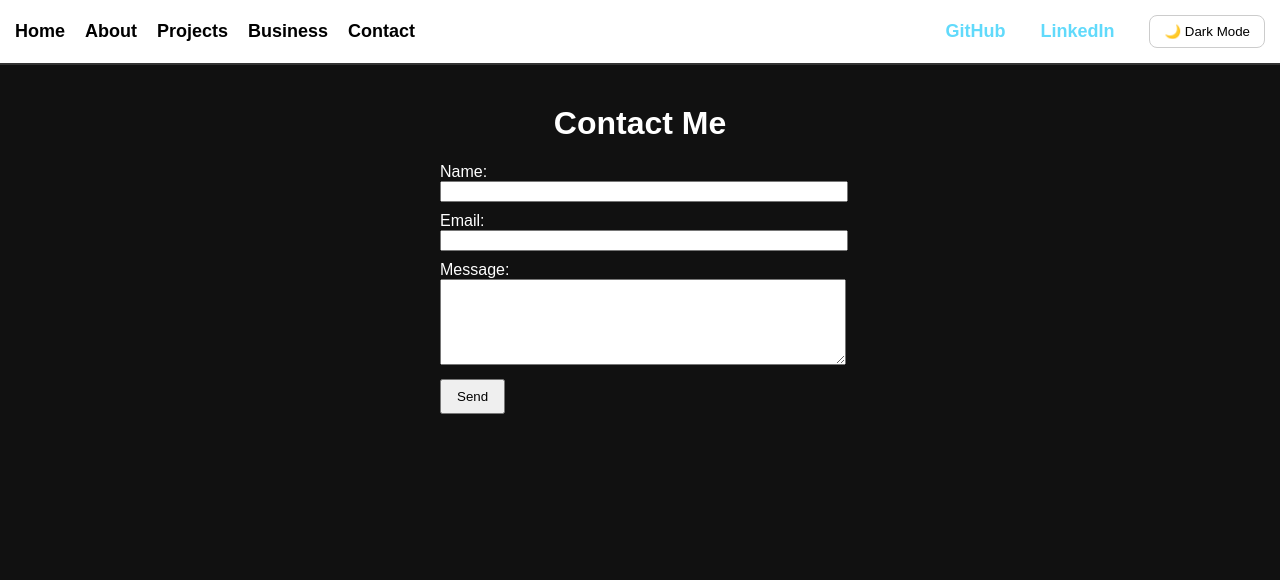
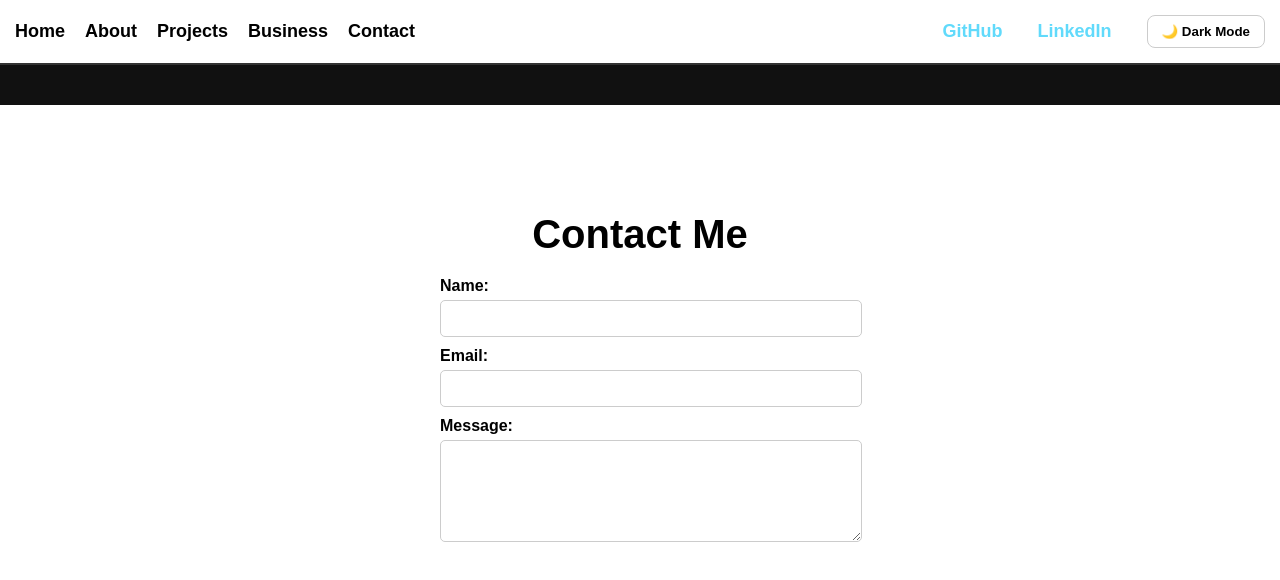
Before and after one commit to mohammadeissa/portfolio, a React (Create React App) app: page /contact in a window 1280 px wide. Shown: the top 580 px of the page. Built offline with nearby package versions, Linux system fonts and the light colour scheme.

Commit message:
Add full light/dark mode support across all pages

```diff
--- /dev/null
+++ b/src/About.css
@@ -0,0 +1,22 @@
+.page-container {
+  background-color: var(--bg-color);
+  color: var(--text-color);
+  min-height: 90vh;
+  padding: 80px 20px;
+  text-align: center;
+  transition: background-color 0.3s ease, color 0.3s ease;
+}
+
+h1 {
+  font-size: 2.5rem;
+  margin-bottom: 20px;
+  color: var(--accent-color);
+}
+
+p {
+  font-size: 18px;
+  line-height: 1.6;
+  max-width: 800px;
+  margin: 0 auto;
+  color: var(--text-color);
+}
--- a/src/About.js
+++ b/src/About.js
@@ -1,3 +1,4 @@
+import "./About.css";
 function About() {
   return (
     <div className="page-container">
--- a/src/App.css
+++ b/src/App.css
@@ -1,6 +1,10 @@
 .App {
   text-align: center;
+  background-color: var(--bg-color);
+  color: var(--text-color);
+  transition: background-color 0.3s ease, color 0.3s ease;
 }
+
 
 .App-logo {
   height: 40vmin;
--- /dev/null
+++ b/src/Contact.css
@@ -0,0 +1,59 @@
+.page-container {
+  background-color: var(--bg-color);
+  color: var(--text-color);
+  min-height: 90vh;
+  padding: 80px 20px;
+  text-align: center;
+  transition: background-color 0.3s ease, color 0.3s ease;
+}
+
+form {
+  max-width: 400px;
+  margin: 0 auto;
+  text-align: left;
+}
+
+label {
+  display: block;
+  font-weight: bold;
+  margin-bottom: 5px;
+  color: var(--text-color);
+}
+
+input,
+textarea {
+  width: 100%;
+  margin-bottom: 12px;
+  padding: 10px;
+  border: 1px solid var(--border-color);
+  border-radius: 5px;
+  background-color: var(--card-bg-color);
+  color: var(--text-color);
+  transition: background-color 0.3s ease, color 0.3s ease, border-color 0.3s ease;
+}
+
+input:focus,
+textarea:focus {
+  outline: none;
+  border-color: var(--accent-color);
+}
+
+button {
+  background-color: var(--accent-color);
+  color: white;
+  padding: 10px 18px;
+  border: none;
+  border-radius: 6px;
+  cursor: pointer;
+  font-weight: bold;
+  transition: background-color 0.3s ease;
+}
+
+button:hover {
+  background-color: var(--accent-hover-color);
+}
+
+p {
+  color: var(--text-color);
+  margin-top: 20px;
+}
--- a/src/Contact.js
+++ b/src/Contact.js
@@ -1,4 +1,6 @@
 import { useState } from "react";
+import "./Contact.css";
+
 
 function Contact() {
   const [name, setName] = useState("");
--- a/src/Home.css
+++ b/src/Home.css
@@ -3,7 +3,7 @@
   justify-content: space-between;
   align-items: center;
   padding: 100px 120px;
-  background: #f7f7f7;
+  background: var(--bg-color);
   min-height: 90vh;
 }
 
@@ -15,33 +15,33 @@
   font-size: 14px;
   font-weight: bold;
   letter-spacing: 2px;
-  color: #00b894;
+  color: var(--accent-color);
 }
 
 .hero-title {
   font-size: 50px;
   font-weight: 800;
   margin: 15px 0;
-  color: #222;
+  color: var(--text-color);
   line-height: 1.1;
 }
 
 .highlight {
-  color: #00b894;
+  color: var(--accent-color);
 }
 
 .hero-text {
   font-size: 18px;
   line-height: 1.5;
   margin-bottom: 30px;
-  color: #555;
+  color: var(--secondary-text-color);
 }
 
 .resume-btn {
   display: inline-block;
   padding: 12px 25px;
-  background: #00b894;
-  color: white;
+  background: var(--accent-color);
+  color: #fff;
   border-radius: 30px;
   text-decoration: none;
   font-weight: bold;
@@ -49,7 +49,7 @@
 }
 
 .resume-btn:hover {
-  background: #019f81;
+  background: var(--accent-hover-color);
 }
 
 .social-links {
@@ -59,7 +59,7 @@
 .social-links a {
   margin-right: 20px;
   font-weight: bold;
-  color: #00b894;
+  color: var(--accent-color);
   text-decoration: none;
 }
 
@@ -80,7 +80,7 @@
   width: 680px;
   height: 680px;
   border-radius: 50%;
-  background: rgba(0, 184, 148, 0.15);
+  background: var(--circle-bg-color);
   position: absolute;
   top: -40px;
   left: -40px;
```
